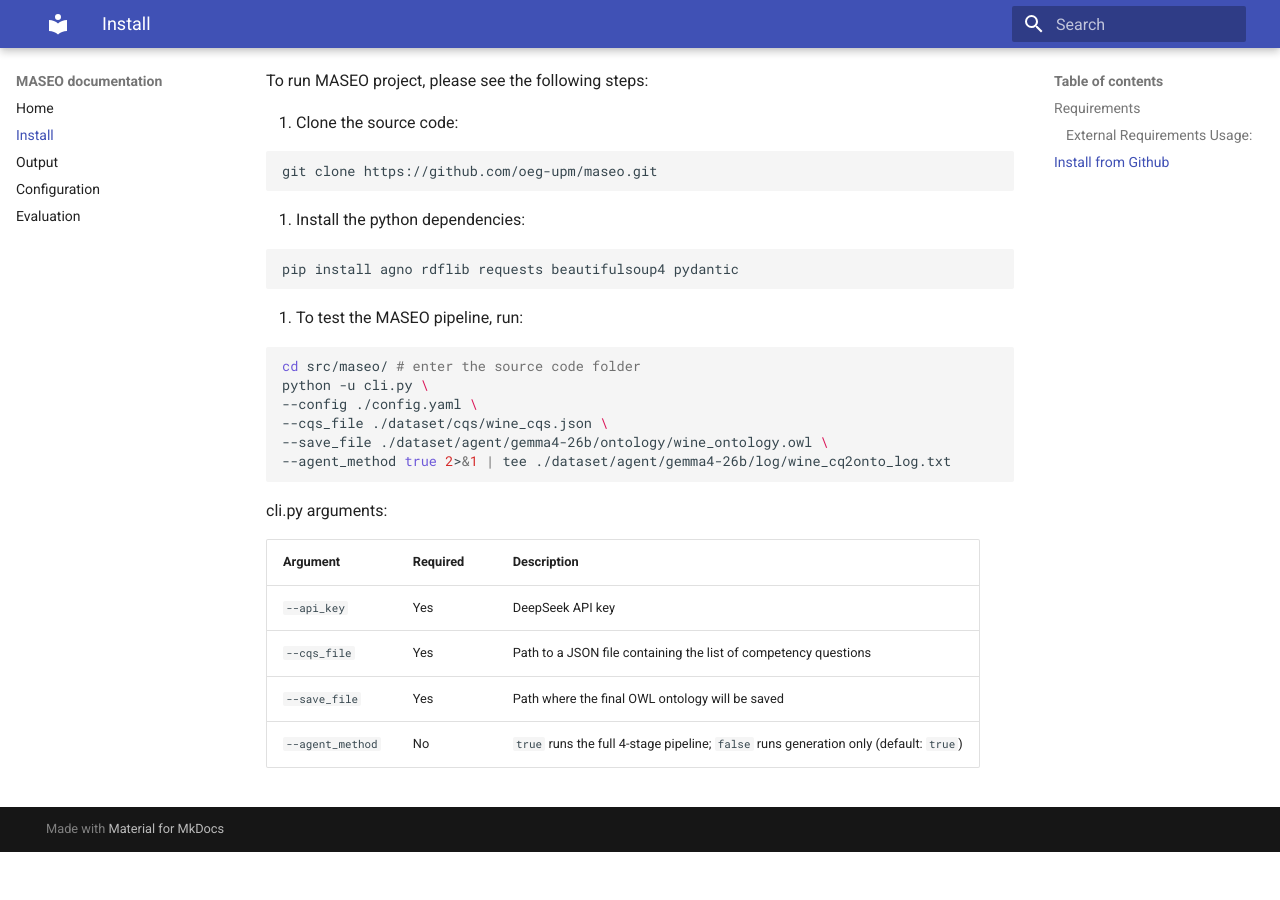
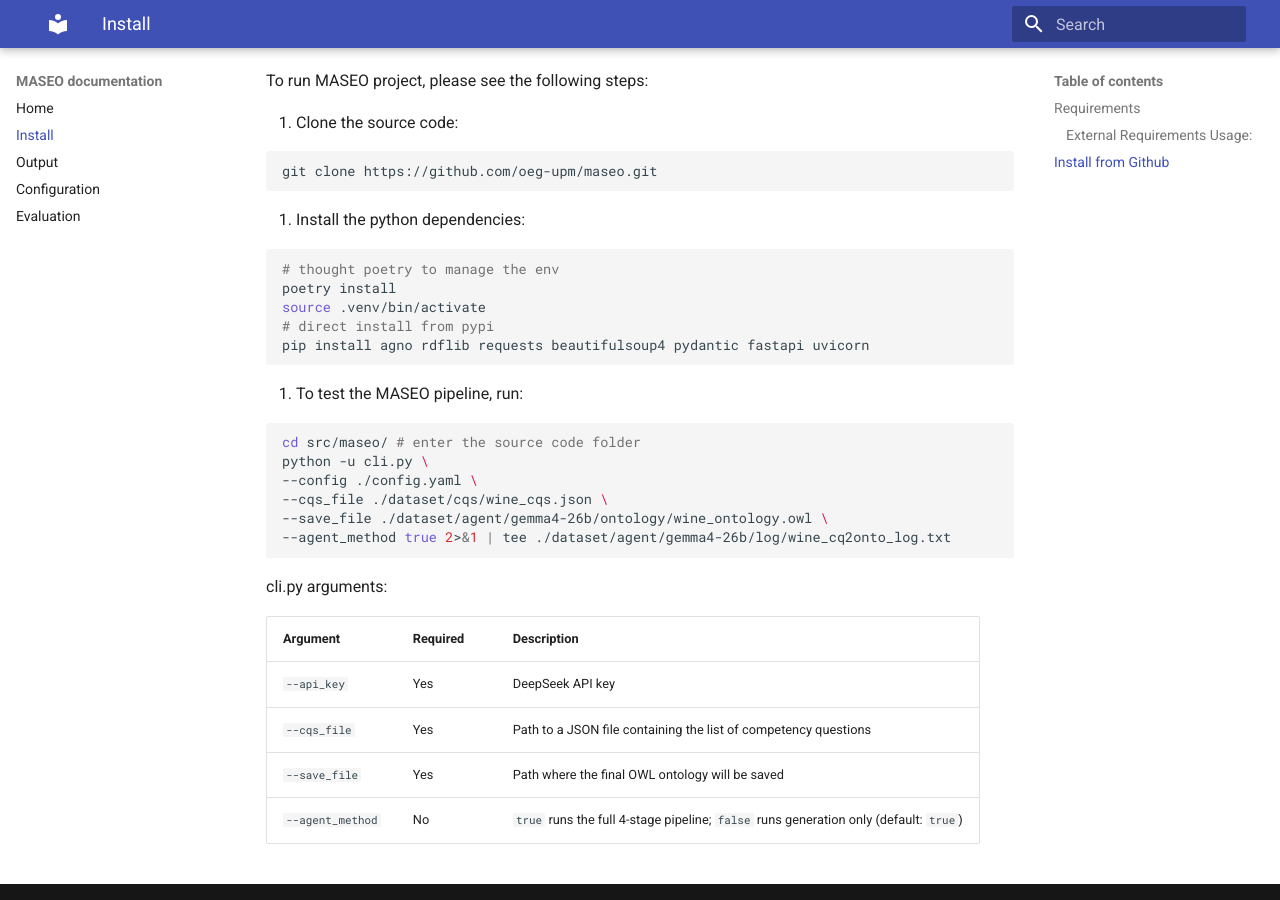
Before and after one commit to oeg-upm/Multi_Agent_Explainable_OE, an MkDocs documentation site: the page built from docs/install.md, in a window 1280 px wide and 900 px high, scrolled down 589 px. Built offline with MkDocs 1.6.1 and Material for MkDocs 9.7.7, drawn with Linux system fonts in a browser that asks for light colours; before the commit the page ends 1441 px from its top, so only the background shows below that.

Commit message:
Update install.md

````diff
--- a/docs/install.md
+++ b/docs/install.md
@@ -24,10 +24,15 @@ git clone https://github.com/oeg-upm/maseo.git
 ```
 2. Install the python dependencies:
 ```bash
-pip install agno rdflib requests beautifulsoup4 pydantic
+# thought poetry to manage the env
+poetry install
+source .venv/bin/activate
+# direct install from pypi
+pip install agno rdflib requests beautifulsoup4 pydantic fastapi uvicorn
 ```
 3. To test the MASEO pipeline, run:
 ```bash
+
 cd src/maseo/ # enter the source code folder
 python -u cli.py \
 --config ./config.yaml \
````
